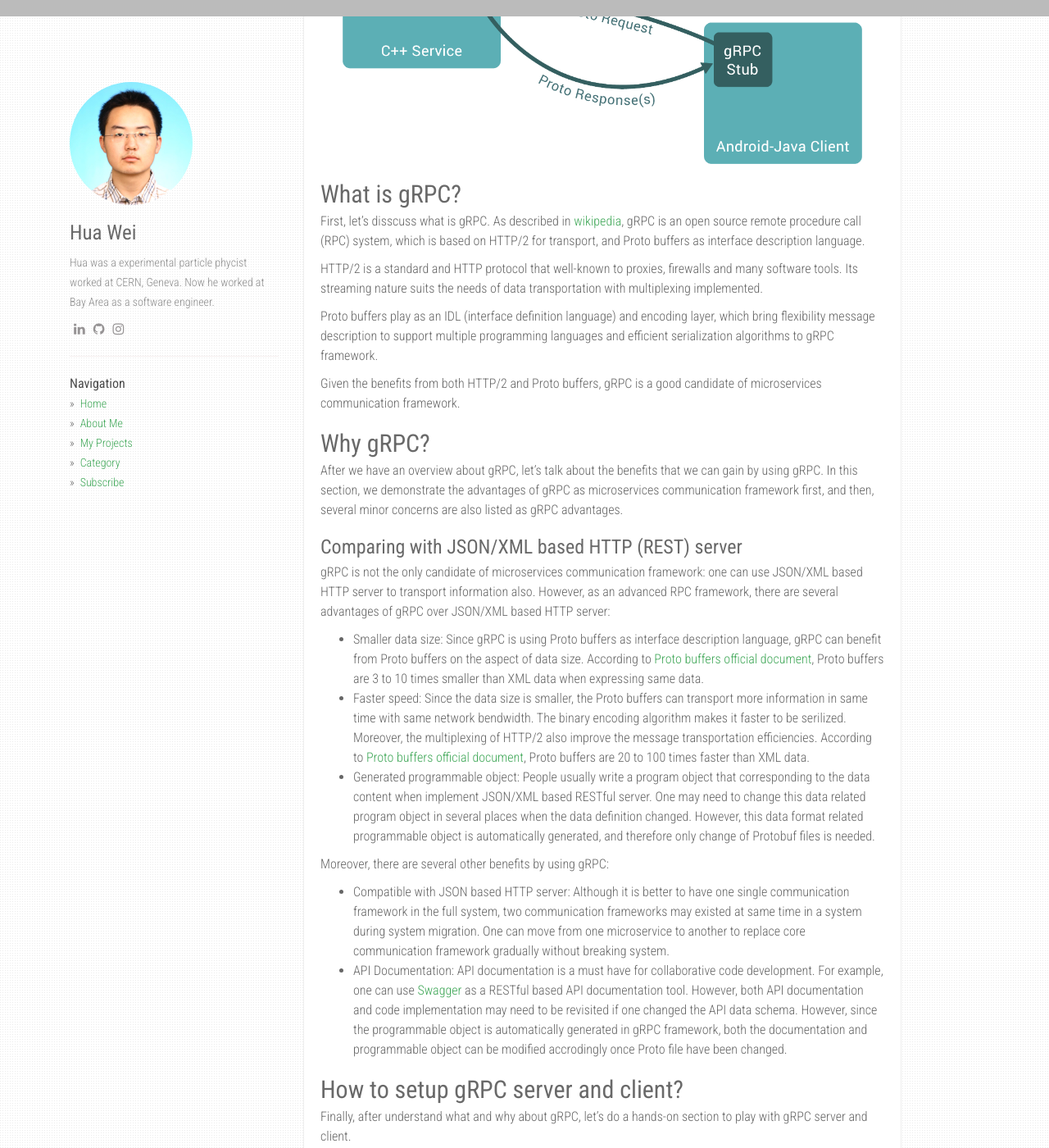
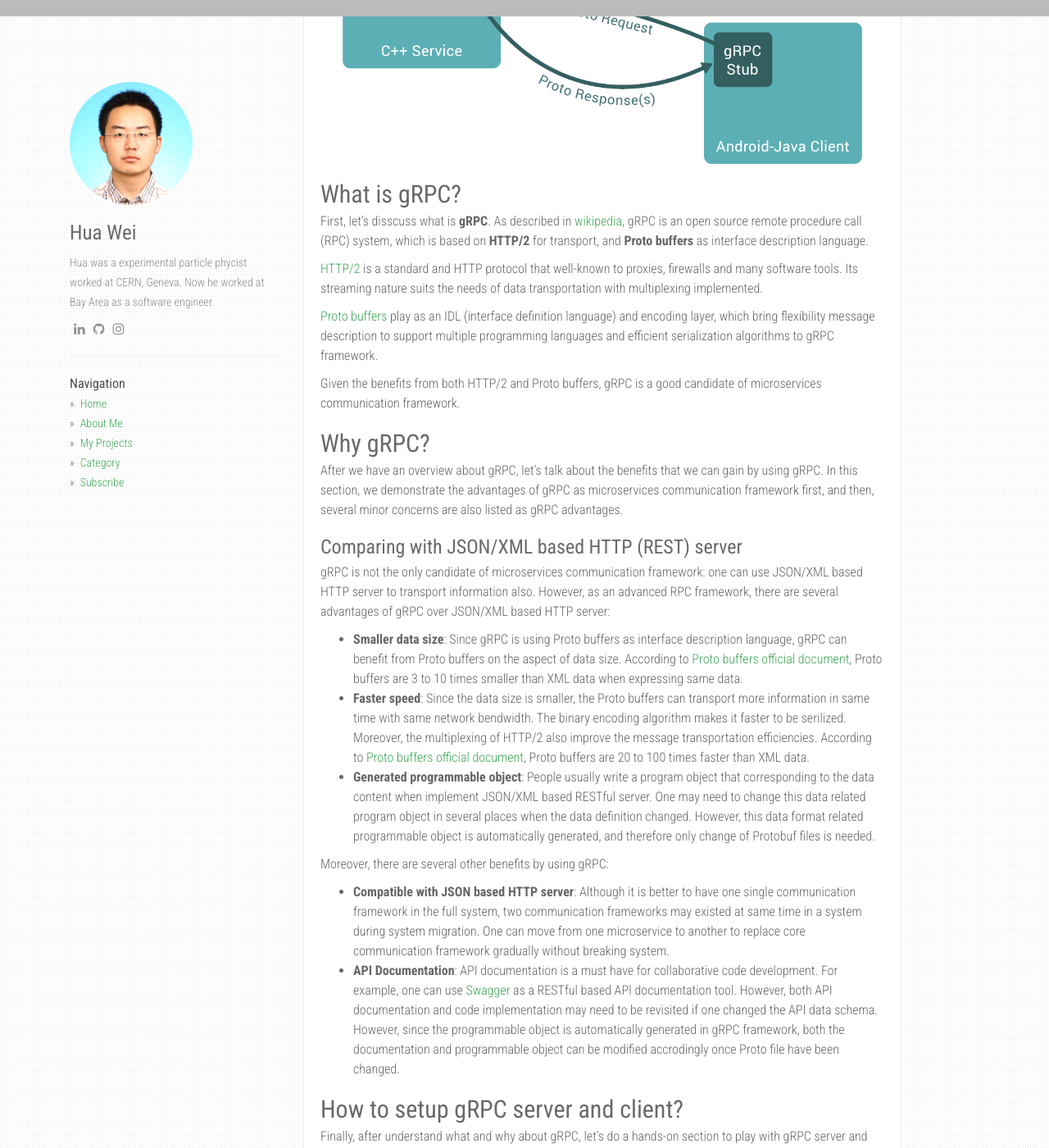
Before and after one commit to weihuacern/weihuacern.github.io, a Jekyll site: the page built from _posts/2020-02-20-GRPC_BASIC_AND_EXAMPLES/2020-02-20-GRPC_BASIC_AND_EXAMPLES.md, in a window 1280 px wide and 1400 px high, scrolled down 437 px. Shown: the whole window at 82% size. Built offline with Jekyll 4.4.1, drawn with Linux system fonts in a browser that asks for light colours; nearby versions of some CDN libraries; comment, search, counter and statistics services are not loaded; some of the changed text lies outside the part shown.

Commit message:
modify grpc basic code post

````diff
--- a/_posts/2020-02-20-GRPC_BASIC_AND_EXAMPLES/2020-02-20-GRPC_BASIC_AND_EXAMPLES.md
+++ b/_posts/2020-02-20-GRPC_BASIC_AND_EXAMPLES/2020-02-20-GRPC_BASIC_AND_EXAMPLES.md
@@ -11,11 +11,11 @@
 
 ## What is gRPC?
 
-First, let's disscuss what is gRPC. As described in [wikipedia](https://en.wikipedia.org/wiki/GRPC), gRPC is an open source remote procedure call (RPC) system, which is based on HTTP/2 for transport, and Proto buffers as interface description language.
+First, let's disscuss what is **gRPC**. As described in [wikipedia](https://en.wikipedia.org/wiki/GRPC), gRPC is an open source remote procedure call (RPC) system, which is based on **HTTP/2** for transport, and **Proto buffers** as interface description language.
 
-HTTP/2 is a standard and HTTP protocol that well-known to proxies, firewalls and many software tools. Its streaming nature suits the needs of data transportation with multiplexing implemented.
+[HTTP/2](https://developers.google.com/web/fundamentals/performance/http2) is a standard and HTTP protocol that well-known to proxies, firewalls and many software tools. Its streaming nature suits the needs of data transportation with multiplexing implemented.
 
-Proto buffers play as an IDL (interface definition language) and encoding layer, which bring flexibility message description to support multiple programming languages and efficient serialization algorithms to gRPC framework.
+[Proto buffers](https://developers.google.com/protocol-buffers) play as an IDL (interface definition language) and encoding layer, which bring flexibility message description to support multiple programming languages and efficient serialization algorithms to gRPC framework.
 
 Given the benefits from both HTTP/2 and Proto buffers, gRPC is a good candidate of microservices communication framework.
 
@@ -27,14 +27,14 @@
 
 gRPC is not the only candidate of microservices communication framework: one can use JSON/XML based HTTP server to transport information also. However, as an advanced RPC framework, there are several advantages of gRPC over JSON/XML based HTTP server:
 
-- Smaller data size: Since gRPC is using Proto buffers as interface description language, gRPC can benefit from Proto buffers on the aspect of data size. According to [Proto buffers official document](https://developers.google.com/protocol-buffers/docs/overview#whynotxml), Proto buffers are 3 to 10 times smaller than XML data when expressing same data.
-- Faster speed: Since the data size is smaller, the Proto buffers can transport more information in same time with same network bendwidth. The binary encoding algorithm makes it faster to be serilized. Moreover, the multiplexing of HTTP/2 also improve the message transportation efficiencies. According to [Proto buffers official document](https://developers.google.com/protocol-buffers/docs/overview#whynotxml), Proto buffers are 20 to 100 times faster than XML data.
-- Generated programmable object: People usually write a program object that corresponding to the data content when implement JSON/XML based RESTful server. One may need to change this data related program object in several places when the data definition changed. However, this data format related programmable object is automatically generated, and therefore only change of Protobuf files is needed.
+- **Smaller data size**: Since gRPC is using Proto buffers as interface description language, gRPC can benefit from Proto buffers on the aspect of data size. According to [Proto buffers official document](https://developers.google.com/protocol-buffers/docs/overview#whynotxml), Proto buffers are 3 to 10 times smaller than XML data when expressing same data.
+- **Faster speed**: Since the data size is smaller, the Proto buffers can transport more information in same time with same network bendwidth. The binary encoding algorithm makes it faster to be serilized. Moreover, the multiplexing of HTTP/2 also improve the message transportation efficiencies. According to [Proto buffers official document](https://developers.google.com/protocol-buffers/docs/overview#whynotxml), Proto buffers are 20 to 100 times faster than XML data.
+- **Generated programmable object**: People usually write a program object that corresponding to the data content when implement JSON/XML based RESTful server. One may need to change this data related program object in several places when the data definition changed. However, this data format related programmable object is automatically generated, and therefore only change of Protobuf files is needed.
 
 Moreover, there are several other benefits by using gRPC:
 
-- Compatible with JSON based HTTP server: Although it is better to have one single communication framework in the full system, two communication frameworks may existed at same time in a system during system migration. One can move from one microservice to another to replace core communication framework gradually without breaking system.
-- API Documentation: API documentation is a must have for collaborative code development. For example, one can use [Swagger](https://swagger.io/) as a RESTful based API documentation tool. However, both API documentation and code implementation may need to be revisited if one changed the API data schema. However, since the programmable object is automatically generated in gRPC framework, both the documentation and programmable object can be modified accrodingly once Proto file have been changed.
+- **Compatible with JSON based HTTP server**: Although it is better to have one single communication framework in the full system, two communication frameworks may existed at same time in a system during system migration. One can move from one microservice to another to replace core communication framework gradually without breaking system.
+- **API Documentation**: API documentation is a must have for collaborative code development. For example, one can use [Swagger](https://swagger.io/) as a RESTful based API documentation tool. However, both API documentation and code implementation may need to be revisited if one changed the API data schema. However, since the programmable object is automatically generated in gRPC framework, both the documentation and programmable object can be modified accrodingly once Proto file have been changed.
 
 ## How to setup gRPC server and client?
 
@@ -120,31 +120,76 @@
 }
 ```
 
-The source code for demonstration can be found in [this github repo](https://github.com/weihuacern/grpc_playground).
+Source code for demonstration can be found in [this github repo](https://github.com/weihuacern/grpc_playground). One may need to install [dependencies](https://github.com/weihuacern/grpc_playground#dependencies) before compiling.
 
 ### gRPC example in Golang
 
 - To compile gRPC server and client with Golang:
-```make prep;make rpc_go```
+```bash
+make prep
+make rpc_go
+```
 - To start Golang gRPC server:
-```cd server/go;./server```
-- To test Golang gRPC client on gRPC server:
-```cd client/go;./client```
+```bash
+cd server/go
+./server
+```
+- To test Golang gRPC client by querying gRPC server:
+```bash
+cd client/go
+./client
+```
 
 ### gRPC example in Python
 
 - To compile gRPC server and client with Python:
-```make prep;make rpc_python```
+```bash
+make prep
+make rpc_python
+```
 - To start Python gRPC server:
-```cd server/python;python3 server.pyz```
-- To test Python gRPC client on gRPC server:
-```cd client/python;python3 client.pyz```
+```bash
+cd server/python
+python3 server.pyz
+```
+- To test Python gRPC client by querying gRPC server:
+```bash
+cd client/python
+python3 client.pyz
+```
 
 ### gRPC example in Java
 
 - To compile gRPC server and client with Java:
-```make prep;make rpc_java```
+```bash
+make prep
+make rpc_java
+```
 - To start Java gRPC server:
-```cd server/java/server/target;java -jar server-1.0-SNAPSHOT-jar-with-dependencies.jar```
-- To test Java gRPC client on gRPC server:
-```cd client/java/client/target;java -jar client-1.0-SNAPSHOT-jar-with-dependencies.jar```
+```bash
+cd server/java/server/target
+java -jar server-1.0-SNAPSHOT-jar-with-dependencies.jar
+```
+- To test Java gRPC client by querying gRPC server:
+```bash
+cd client/java/client/target
+java -jar client-1.0-SNAPSHOT-jar-with-dependencies.jar
+```
+
+### gRPC example in NodeJS
+
+- To compile gRPC server and client with NodeJS:
+```bash
+make prep
+make rpc_js
+```
+- To start NodeJS gRPC server:
+```bash
+cd server/js
+./server.exe
+```
+- To test NodeJS gRPC client by querying gRPC server:
+```bash
+cd client/js
+./client.exe
+```
````
